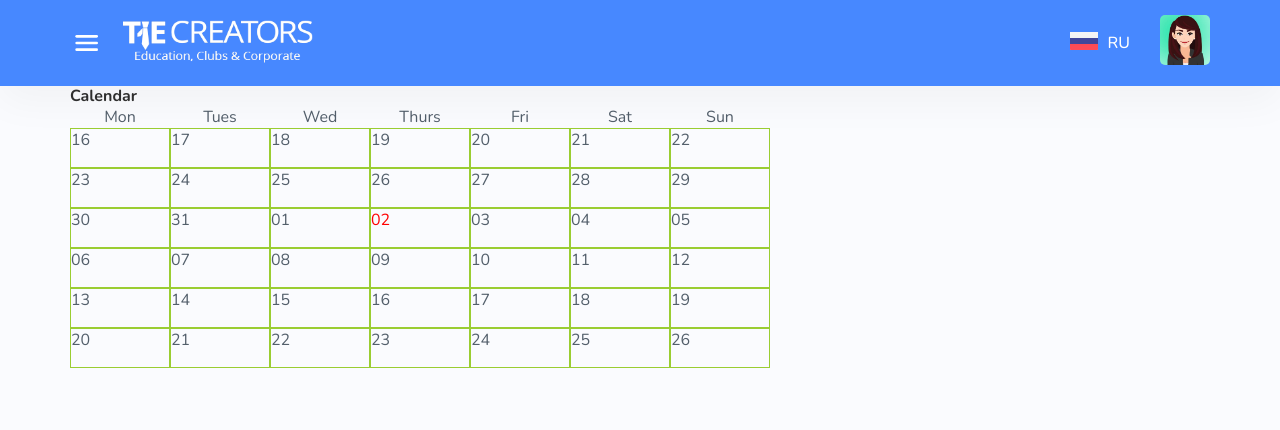
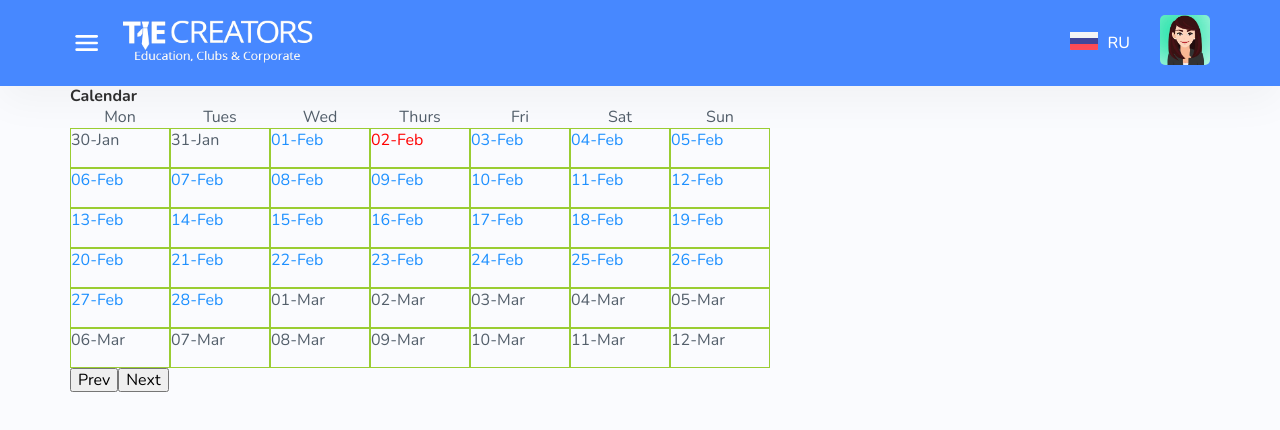
Before and after one commit to ablbsk/rsclone, a React (Create React App) app: page /dashboard/calendar in a window 1280 px wide. Shown: the top 430 px of the page. Built offline with nearby package versions, Linux system fonts and the light colour scheme.

Commit message:
feat: calendar view previos or next months

```diff
--- a/src/components/Dashboard/Calendar/calendar.scss
+++ b/src/components/Dashboard/Calendar/calendar.scss
@@ -20,6 +20,10 @@
   display: block;
   border: 1px solid yellowgreen;
 
+  &--current {
+    color: dodgerblue;
+  }
+
   &--today {
     color: red;
   }
--- a/src/components/Dashboard/Calendar/index.tsx
+++ b/src/components/Dashboard/Calendar/index.tsx
@@ -1,34 +1,53 @@
 import "./calendar.scss";
-import { FunctionComponent } from "react";
+import { FunctionComponent, useState } from "react";
 import moment, { Moment } from "moment";
 import classNames from "classnames";
 
 const Calendar: FunctionComponent = () => {
-  const arr = [];
-  const today = moment().day();
-  const length = 21;
-  const start = -(length + 7 - today);
-  const end = length + today - 7;
+  const [viewedMonth, setViewedMonth] = useState<number>(moment().month());
+
+  const arr: any[] = [];
+
+  const FF = () => {
+    const currentWeek = moment().get("week");
+    const newWeek = moment()
+      .subtract(moment().month() - viewedMonth, "month")
+      .get("week");
+
+    const offset = (currentWeek - newWeek) * 7;
+
+    const size = 42; // 7 days * 6 week
+    const today = moment().date();
+    const end = today + moment().subtract(today, "day").day() + offset; // past (+)
+    const start = -size + end; // future (-)
 
     for (let i = start; i < end; i++) {
       arr.push({
-      label: moment().subtract(i, "day"),
+        label: moment().subtract(i, "day"), // minus - future, plus - past
         isToday: i === 0,
+        isCurrentMonth: moment().subtract(i, "day").month() === viewedMonth,
       });
     }
+  };
+
+  FF();
+  console.log(viewedMonth);
 
   const days = arr
     .reverse()
-    .map((item: { label: Moment; isToday: boolean }) => (
+    .map(
+      (item: { label: Moment; isToday: boolean; isCurrentMonth: boolean }) => (
         <span
           className={classNames("calendar__day", {
             "calendar__day--today": item.isToday,
+            "calendar__day--current": item.isCurrentMonth,
           })}
           key={item.label.format("DD-MM")}
         >
-        {item.label.format("DD")}
+          {item.label.format("DD-MMM")}
         </span>
-    ));
+      )
+    );
 
   const titlesArr = ["Mon", "Tues", "Wed", "Thurs", "Fri", "Sat", "Sun"];
 
@@ -38,11 +57,25 @@ const Calendar: FunctionComponent = () => {
     </span>
   ));
 
+  const changeMonth = (direction: number) => {
+    if (viewedMonth === 11 && direction === 1) {
+      setViewedMonth(0);
+    } else if (viewedMonth === 0 && direction === -1) {
+      setViewedMonth(11);
+    } else {
+      setViewedMonth(viewedMonth + direction);
+    }
+  };
+
   return (
     <div className="calendar">
       <h1 className="calendar__header">Calendar</h1>
       <div className="calendar__container">{titles}</div>
       <div className="calendar__container">{days}</div>
+      <div>
+        <button onClick={() => changeMonth(-1)}>Prev</button>
+        <button onClick={() => changeMonth(1)}>Next</button>
+      </div>
     </div>
   );
 };
```
Lines whose indentation alone changed are shown as unchanged.
